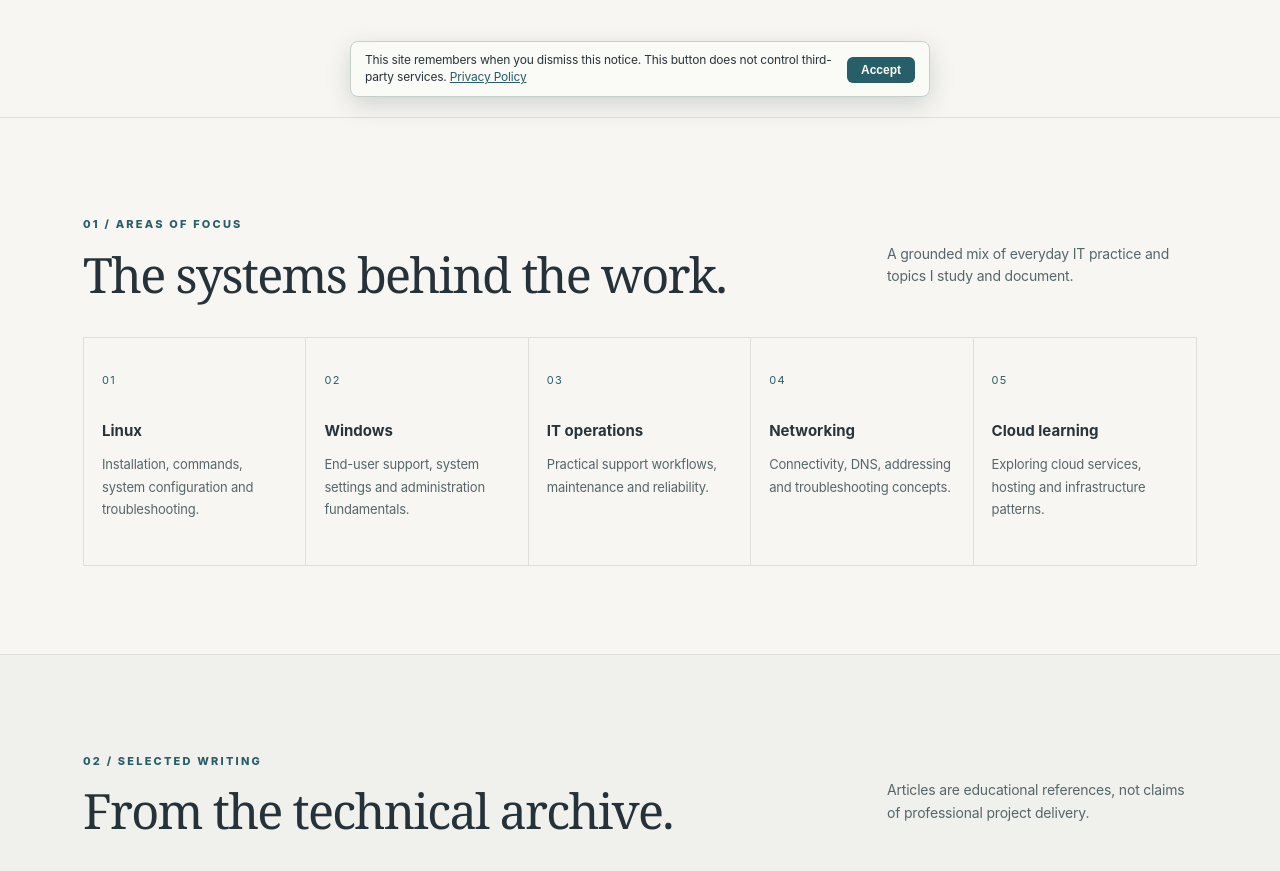
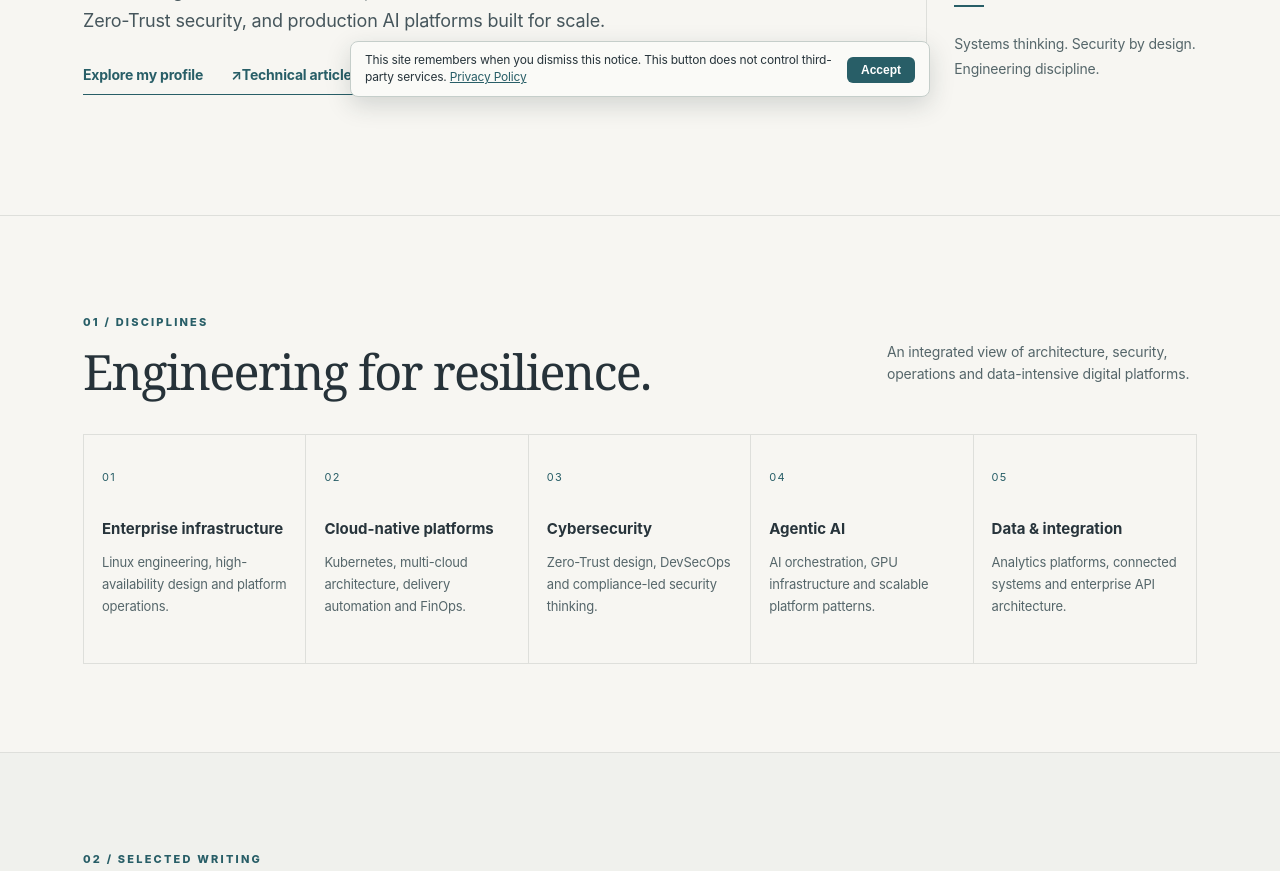
Before and after one commit to hey-nawazsharif/nawaz-sharif-site, a plain HTML site: page index.html in a window 1280 px wide. Shown: the part 689-1560 px from the top of the page. Drawn offline with Linux system fonts and the light colour scheme.

Commit message:
Upgrade V2 hero and profile positioning to supplied senior architecture copy

```diff
--- a/index.html
+++ b/index.html
@@ -1,7 +1,7 @@
-<!doctype html><html lang="en"><head><meta charset="utf-8"><meta name="viewport" content="width=device-width,initial-scale=1"><title>IT Systems & Technical Knowledge | Nawaz Sharif</title><meta name="description" content="Personal website and practical technical articles about Linux, Windows, IT operations, networking and cloud learning."><link rel="canonical" href="https://nawazsharif.in/"><meta property="og:type" content="website"><meta property="og:title" content="IT Systems & Technical Knowledge | Nawaz Sharif"><meta property="og:description" content="Personal website and practical technical articles about Linux, Windows, IT operations, networking and cloud learning."><meta property="og:url" content="https://nawazsharif.in/"><meta name="twitter:card" content="summary"><link rel="stylesheet" href="/style.css"><script src="https://www.google.com/recaptcha/api.js" async defer></script></head><body><a class="skip-link" href="#main">Skip to content</a><header><div class="wrap"><a class="brand" href="/index.html">NAWAZ SHARIF<span class="brand-dot">.</span></a><nav aria-label="Main navigation"><a href="/about.html">About</a><a href="/articles.html">Technical articles</a><a href="/index.html#services">Areas of focus</a><a href="/contact.html">Contact</a></nav></div></header><main id="main">
-<div class="wrap"><section class="hero-editorial" aria-labelledby="hero-title"><div><p class="eyebrow">Nawaz Sharif / IT & technical writing</p><h1 id="hero-title">Technology, <em>explained with clarity.</em></h1><p class="hero-intro">I work with IT systems and write about the tools behind them — from Linux and Windows to networking, infrastructure and the technologies I continue to explore.</p><a class="text-arrow" href="#articles">Explore technical articles <span aria-hidden="true">↗</span></a></div><aside class="hero-aside" aria-label="About this website"><p class="eyebrow">A personal knowledge space</p><p>Practical notes, step-by-step references and ideas for people who enjoy understanding how technology works.</p><span class="rule" aria-hidden="true"></span><p>Independent writing. Useful fundamentals. Ongoing learning.</p></aside></section></div>
-<section class="section" id="services"><div class="wrap"><div class="section-head"><div><p class="eyebrow">01 / Areas of focus</p><h2>The systems behind the work.</h2></div><p class="section-lede">A grounded mix of everyday IT practice and topics I study and document.</p></div><div class="focus-grid"><div class="focus-item"><span class="index">01</span><h3>Linux</h3><p>Installation, commands, system configuration and troubleshooting.</p></div><div class="focus-item"><span class="index">02</span><h3>Windows</h3><p>End-user support, system settings and administration fundamentals.</p></div><div class="focus-item"><span class="index">03</span><h3>IT operations</h3><p>Practical support workflows, maintenance and reliability.</p></div><div class="focus-item"><span class="index">04</span><h3>Networking</h3><p>Connectivity, DNS, addressing and troubleshooting concepts.</p></div><div class="focus-item"><span class="index">05</span><h3>Cloud learning</h3><p>Exploring cloud services, hosting and infrastructure patterns.</p></div></div></div></section>
+<!doctype html><html lang="en"><head><meta charset="utf-8"><meta name="viewport" content="width=device-width,initial-scale=1"><title>Nawaz Sharif | Principal Systems & Cybersecurity Architect</title><meta name="description" content="Enterprise infrastructure, cybersecurity architecture, Linux engineering, cloud-native platforms and AI systems — professional profile and technical writing by Nawaz Sharif."><link rel="canonical" href="https://nawazsharif.in/"><meta property="og:type" content="website"><meta property="og:title" content="Nawaz Sharif | Systems, Cybersecurity & Linux Engineering"><meta property="og:description" content="Personal website and practical technical articles about Linux, Windows, IT operations, networking and cloud learning."><meta property="og:url" content="https://nawazsharif.in/"><meta name="twitter:card" content="summary"><link rel="stylesheet" href="/style.css"><script src="https://www.google.com/recaptcha/api.js" async defer></script></head><body><a class="skip-link" href="#main">Skip to content</a><header><div class="wrap"><a class="brand" href="/index.html">NAWAZ SHARIF<span class="brand-dot">.</span></a><nav aria-label="Main navigation"><a href="/about.html">About</a><a href="/articles.html">Technical articles</a><a href="/index.html#services">Areas of focus</a><a href="/contact.html">Contact</a></nav></div></header><main id="main">
+<div class="wrap"><section class="hero-editorial hero-professional" aria-labelledby="hero-title"><div><p class="eyebrow">Nawaz Sharif / Systems • Security • Platforms</p><h1 id="hero-title">Principal Systems &amp; Cybersecurity Architect <span class="hero-divider">|</span> <em>Senior Linux Engineer</em></h1><p class="hero-intro">Architecting mission-critical Enterprise IT Infrastructure, Kubernetes clusters, Zero-Trust security, and production AI platforms built for scale.</p><div class="hero-links"><a class="text-arrow" href="/about.html">Explore my profile <span aria-hidden="true">↗</span></a><a class="text-arrow" href="#articles">Technical articles <span aria-hidden="true">↗</span></a></div></div><aside class="hero-aside" aria-label="Areas of professional focus"><p class="eyebrow">The architecture perspective</p><p>Enterprise infrastructure, cybersecurity, cloud-native operations and AI platforms — designed for operational resilience and sustainable scale.</p><span class="rule" aria-hidden="true"></span><p>Systems thinking. Security by design. Engineering discipline.</p></aside></section></div>
+<section class="section" id="services"><div class="wrap"><div class="section-head"><div><p class="eyebrow">01 / Disciplines</p><h2>Engineering for resilience.</h2></div><p class="section-lede">An integrated view of architecture, security, operations and data-intensive digital platforms.</p></div><div class="focus-grid"><div class="focus-item"><span class="index">01</span><h3>Enterprise infrastructure</h3><p>Linux engineering, high-availability design and platform operations.</p></div><div class="focus-item"><span class="index">02</span><h3>Cloud-native platforms</h3><p>Kubernetes, multi-cloud architecture, delivery automation and FinOps.</p></div><div class="focus-item"><span class="index">03</span><h3>Cybersecurity</h3><p>Zero-Trust design, DevSecOps and compliance-led security thinking.</p></div><div class="focus-item"><span class="index">04</span><h3>Agentic AI</h3><p>AI orchestration, GPU infrastructure and scalable platform patterns.</p></div><div class="focus-item"><span class="index">05</span><h3>Data &amp; integration</h3><p>Analytics platforms, connected systems and enterprise API architecture.</p></div></div></div></section>
 <section class="section section-articles" id="articles"><div class="wrap"><div class="section-head"><div><p class="eyebrow">02 / Selected writing</p><h2>From the technical archive.</h2></div><p class="section-lede">Articles are educational references, not claims of professional project delivery.</p></div><div class="article-grid"><a class="feature-story" href="/essential-linux-commands.html"><div><span class="category">Linux / Fundamentals</span><h3>Essential Linux commands</h3><p>Everyday terminal commands for navigation, permissions and troubleshooting.</p></div><span class="read">Read article <span aria-hidden="true">↗</span></span></a><a class="feature-story" href="/windows-cmd-vs-mac-terminal-commands.html"><div><span class="category">Operating systems</span><h3>Windows CMD vs macOS Terminal</h3><p>Common command-line tasks and their equivalents across platforms.</p></div><span class="read">Read article <span aria-hidden="true">↗</span></span></a><a class="feature-story" href="/ssh-keys-setup-guide.html"><div><span class="category">Linux / SSH</span><h3>SSH key setup guide</h3><p>Create and use key-based access for Linux and macOS.</p></div><span class="read">Read article <span aria-hidden="true">↗</span></span></a></div><div class="view-all"><a class="text-arrow" href="/articles.html">Browse all technical articles <span aria-hidden="true">↗</span></a></div></div></section>
-<section class="section" id="about"><div class="wrap about-layout"><div><p class="eyebrow">03 / About</p><h2 class="editorial-title">Curiosity meets practical IT.</h2></div><div><p class="large-copy">I believe good technical knowledge should be clear enough to use and open enough to share.</p><p>This space brings together my work interests in Linux, Windows, IT support and infrastructure, alongside research and learning notes on related technologies.</p><a class="text-arrow" href="/about.html">A little more about me <span aria-hidden="true">↗</span></a></div></div></section>
+<section class="section" id="about"><div class="wrap about-layout"><div><p class="eyebrow">03 / About</p><h2 class="editorial-title">Architecting systems with purpose.</h2></div><div><p class="large-copy">Every system I build is engineered for three things: sustained uptime under load, strict audit readiness, and commercial scale.</p><p>My approach connects enterprise infrastructure, cybersecurity and modern platform engineering — with attention to the operational details that determine reliability.</p><a class="text-arrow" href="/about.html">Read the full profile <span aria-hidden="true">↗</span></a></div></div></section>
 <section class="section contact-panel" id="contact"><div class="wrap contact-columns"><div><p class="eyebrow">04 / Get in touch</p><h2 class="editorial-title">Start a conversation.</h2><p>Have a question about an article or want to get in touch about IT and technology? Send a note through the form or email me directly.</p><a class="email-link" href="mailto:contact@nawazsharif.in">contact@nawazsharif.in</a></div><div><form id="home-contact-form" name="contact" method="POST" action="https://formspree.io/f/xqpergwz"><div class="form-grid"><div><label for="home-name">Name</label><input id="home-name" name="name" required maxlength="100" autocomplete="name"></div><div><label for="home-email">Email</label><input id="home-email" name="email" type="email" required maxlength="254" autocomplete="email"></div><div class="field-full"><label for="home-message">Message</label><textarea id="home-message" name="message" rows="5" required maxlength="5000"></textarea></div></div><div class="captcha-row"><div class="g-recaptcha" data-sitekey="6Ldqa_otAAAAAHZjHLdckAjrF83LRXHpLFnTCP8k"></div></div><button class="btn" type="submit">Send message</button></form></div></div></section>
 </main><footer><div class="wrap"><div class="footer-inner"><a class="brand" href="/index.html">NAWAZ SHARIF<span class="brand-dot">.</span></a><nav class="footer-links" aria-label="Footer navigation"><a href="/about.html">About</a><a href="/articles.html">Articles</a><a href="/faq.html">FAQ</a><a href="/contact.html">Contact</a><a href="/privacy-policy.html">Privacy</a><a href="/terms.html">Terms</a></nav></div><div class="footer-bottom"><span>© 2026 Nawaz Sharif. All rights reserved.</span><span>Independent notes on technology and IT systems.</span></div></div></footer><div id="cookie-banner" class="cookie-banner" role="region" aria-label="Site notice" hidden><div class="cookie-content"><p>This site remembers when you dismiss this notice. This button does not control third-party services. <a href="/privacy-policy.html">Privacy Policy</a></p><div class="cookie-actions"><button id="accept-cookies" class="cookie-btn" type="button">Accept</button></div></div></div><script src="/site.js" defer></script><script src="/form-home.js" defer></script></body></html>
```
